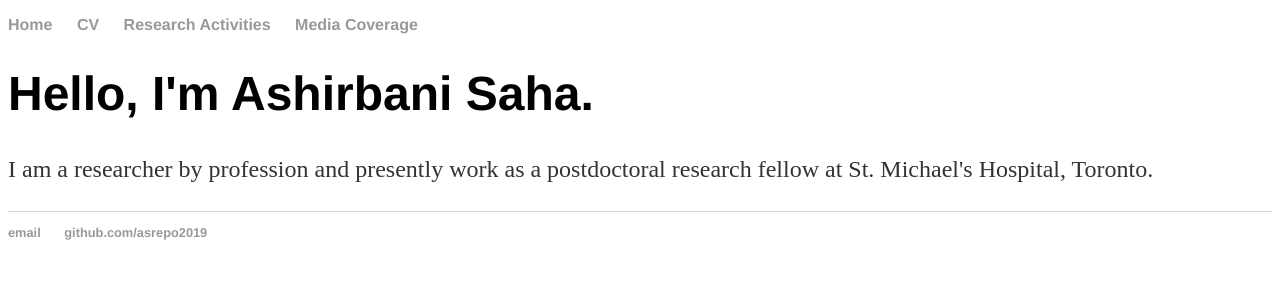
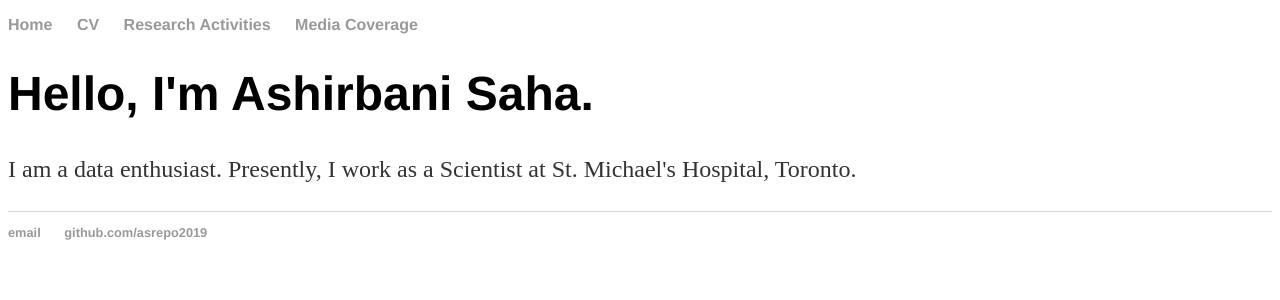
Before and after one commit to asrepo2019/asrepo2019.github.io, a Jekyll site: the page built from index.html, in a window 1280 px wide. Shown: the top 300 px of the page. Built offline with Jekyll 4.4.1, drawn with Linux system fonts in a browser that asks for light colours; the list of posts is cut into pages by our own code.

Commit message:
Update default.html

```diff
--- a/_layouts/default.html
+++ b/_layouts/default.html
@@ -17,7 +17,7 @@
 		<div class="container">
     		<div class="blurb">
         		<h1>Hello, I'm Ashirbani Saha.</h1>
-				<p> I am a researcher by profession and presently work as a postdoctoral research fellow at St. Michael's Hospital, Toronto.</p>
+				<p> I am a data enthusiast. Presently, I work as a Scientist at St. Michael's Hospital, Toronto.</p>
     		</div><!-- /.blurb -->
 		</div><!-- /.container -->
 		<footer>
```
